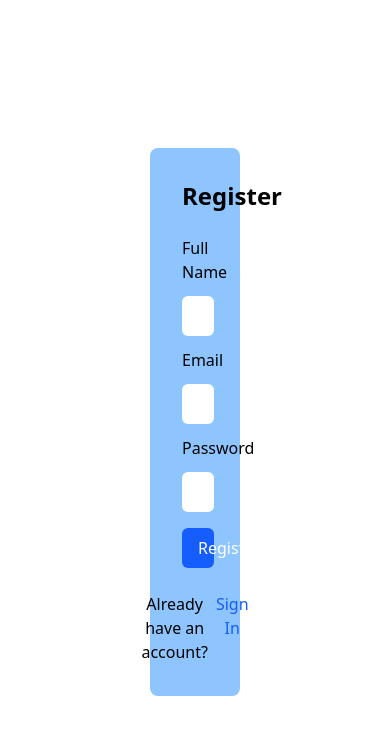
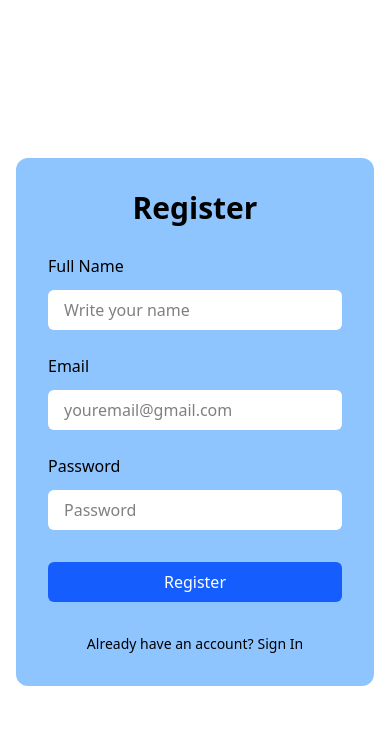
Before and after one commit to AleWWH1104/Fronted_ISoftware1, a React (Vite) app: page /register in a window 390 px wide. Shown: the top 734 px of the page. Built offline with nearby package versions, Linux system fonts and the light colour scheme.

Commit message:
RegisterPage y LoginPage diseño realizado

```diff
--- a/package.json
+++ b/package.json
@@ -12,6 +12,7 @@
   "dependencies": {
     "@tailwindcss/vite": "^4.1.3",
     "axios": "^1.8.4",
+    "framer-motion": "^12.6.3",
     "js-cookie": "^3.0.5",
     "react": "^19.0.0",
     "react-dom": "^19.0.0",
--- a/src/pages/LoginPage.jsx
+++ b/src/pages/LoginPage.jsx
@@ -1,16 +1,20 @@
 import { useForm } from "react-hook-form";
-import {Input, Button, Label} from "../components";
+import { Input, Button, Label } from "../components";
 import { useAuth } from "../context/AuthContext";
 import { Link, useNavigate } from "react-router-dom";
 import { useEffect } from "react";
+import { motion } from "framer-motion";
 
 function LoginPage() {
-
-    const {register, handleSubmit, formState: { errors }} = useForm();
-    const {signIn, errors: loginErrors, isAuthenticated} = useAuth();
+  const {
+    register,
+    handleSubmit,
+    formState: { errors },
+  } = useForm();
+  const { signIn, errors: loginErrors, isAuthenticated } = useAuth();
   const navigate = useNavigate();
 
-    const onSubmit = handleSubmit((data)=> {
+  const onSubmit = handleSubmit((data) => {
     signIn(data);
   });
 
@@ -22,9 +26,15 @@ function LoginPage() {
 
   return (
     <div className="min-h-screen flex items-center justify-center bg-white px-4">
-          <div className="flex flex-col md:flex-row gap-12 items-center max-w-6xl w-full">
-            {/* Login Form */}
-            <div className="bg-blue-300 rounded-xl p-8 md:p-12 w-full md:w-[400px] flex flex-col justify-center min-h-[500px]">
+      <div className="flex flex-col md:flex-row gap-[150px] items-center max-w-6xl w-full">
+
+        {/* 💫 Animated Login Form */}
+        <motion.div
+          initial={{ opacity: 0, y: 30 }}
+          animate={{ opacity: 1, y: 0 }}
+          transition={{ duration: 0.6, ease: "easeOut" }}
+          className="bg-blue-300 rounded-xl p-8 md:p-12 w-full md:w-[400px] flex flex-col justify-center min-h-[500px]"
+        >
           {loginErrors.map((error, i) => (
             <div
               className="bg-red-100 text-red-700 p-2 rounded mb-4 text-sm"
@@ -84,18 +94,19 @@ function LoginPage() {
               Register
             </Link>
           </p>
-            </div>
+        </motion.div>
 
-            {/* Logo Image */}
-            <img
-              src="/Fronted_ISoftware1/src/pages/logo.png"
+        {/* Logo Image with hover animation */}
+        <motion.img
+          src="/logo.png"
           alt="Logo"
           className="w-full max-w-lg hidden md:block rounded-xl"
+          whileHover={{ scale: 1.1, rotate: 15 }} // Animación de hover
+          transition={{ duration: 0.3 }} // Duración de la animación
         />
       </div>
     </div>
   );
 }
 
-
-export default LoginPage
+export default LoginPage;
--- a/src/pages/RegisterPage.jsx
+++ b/src/pages/RegisterPage.jsx
@@ -1,15 +1,20 @@
 import { useForm } from "react-hook-form";
-import {Input, Button, Label} from "../components";
+import { Input, Button, Label } from "../components";
 import { useAuth } from "../context/AuthContext";
 import { useEffect } from "react";
-import { useNavigate } from "react-router-dom";
-import { Link } from "react-router-dom";
+import { useNavigate, Link } from "react-router-dom";
+import { motion } from "framer-motion";
+
 function Register() {
-    const {register, handleSubmit, formState: { errors }} = useForm();
-    const {signUp,  isAuthenticated, errors: registerErrors} = useAuth();
+  const {
+    register,
+    handleSubmit,
+    formState: { errors },
+  } = useForm();
+  const { signUp, isAuthenticated, errors: registerErrors } = useAuth();
   const navigate = useNavigate();
 
-    const onSubmit = handleSubmit( async (values)=> {
+  const onSubmit = handleSubmit(async (values) => {
     await signUp(values);
   });
 
@@ -20,9 +25,16 @@ function Register() {
   }, [isAuthenticated]);
 
   return (
-        <div className="flex justify-between items-center px-[150px] h-screen bg-white">
-          <div className="bg-blue-300 max-w-md w-full p-8 rounded-lg">
-            <h1 className="text-2xl font-bold text-center mb-6">Register</h1>
+    <div className="min-h-screen flex items-center justify-center bg-white px-4">
+      <div className="flex flex-col md:flex-row gap-[150px] items-center max-w-6xl w-full">
+        {/* 💫 Animated Register Form */}
+        <motion.div
+          initial={{ opacity: 0, y: 30 }}
+          animate={{ opacity: 1, y: 0 }}
+          transition={{ duration: 0.6, ease: "easeOut" }}
+          className="bg-blue-300 rounded-xl p-8 md:p-12 w-full md:w-[400px] flex flex-col justify-center min-h-[500px]"
+        >
+          <h1 className="text-3xl font-bold text-center mb-6">Register</h1>
 
           {registerErrors.map((error, i) => (
             <div className="bg-red-500 text-white my-2 p-2 rounded" key={i}>
@@ -30,8 +42,11 @@ function Register() {
             </div>
           ))}
 
-            <form onSubmit={onSubmit}>
-              <Label htmlFor="Fullname">Full Name</Label>
+          <form onSubmit={onSubmit} className="space-y-4">
+            <div>
+              <Label htmlFor="Fullname" className="mb-1 block">
+                Full Name
+              </Label>
               <Input
                 type="text"
                 placeholder="Write your name"
@@ -40,10 +55,14 @@ function Register() {
                 required
               />
               {errors.Fullname && (
-                <p className="text-red-500 text-sm">Name is required</p>
+                <p className="text-red-500 text-sm mt-1">Name is required</p>
               )}
+            </div>
 
-              <Label htmlFor="email">Email</Label>
+            <div>
+              <Label htmlFor="email" className="mb-1 block">
+                Email
+              </Label>
               <Input
                 type="email"
                 placeholder="youremail@gmail.com"
@@ -52,10 +71,14 @@ function Register() {
                 required
               />
               {errors.email && (
-                <p className="text-red-500 text-sm">Email is required</p>
+                <p className="text-red-500 text-sm mt-1">Email is required</p>
               )}
+            </div>
 
-              <Label htmlFor="password">Password</Label>
+            <div>
+              <Label htmlFor="password" className="mb-1 block">
+                Password
+              </Label>
               <Input
                 type="password"
                 placeholder="Password"
@@ -64,33 +87,34 @@ function Register() {
                 required
               />
               {errors.password && (
-                <p className="text-red-500 text-sm">Password is required</p>
+                <p className="text-red-500 text-sm mt-1">Password is required</p>
               )}
+            </div>
 
-              <Button className="mt-4 w-full bg-blue-800 hover:bg-blue-600 text-white py-2 rounded">
+            <Button className="w-full bg-blue-700 hover:bg-blue-800 text-white rounded py-2">
               Register
             </Button>
           </form>
 
-            <p className="flex justify-center gap-2 mt-4 text-center">
+          <p className="mt-6 text-center text-sm">
             Already have an account?
-              <Link to="/login" className="text-blue-600">
+            <Link to="/login" className="text-black font-medium ml-1">
               Sign In
             </Link>
           </p>
-          </div>
+        </motion.div>
 
-          {/* Image */}
-          <div className="hidden md:block">
-            <img
-              src="https://encrypted-tbn0.gstatic.com/images?q=tbn:ANd9GcQXCJQJyh5dnZshnzGWYkQi3_91-MUSnAl66A&s"
-              alt="piscina"
-              className="rounded-lg w-[600px]"
+        {/* Logo Image with hover animation */}
+        <motion.img
+          src="/logo.png"
+          alt="Logo"
+          className="w-full max-w-lg hidden md:block rounded-xl"
+          whileHover={{ scale: 1.1, rotate: 15 }} // Animación de hover
+          transition={{ duration: 0.3 }} // Duración de la animación
         />
       </div>
     </div>
   );
 }
 
-
-export default Register
+export default Register;
```
Also changed, not shown: 1 other file (tests, documents, lock files or other folders). Lines whose indentation alone changed are shown as unchanged.
